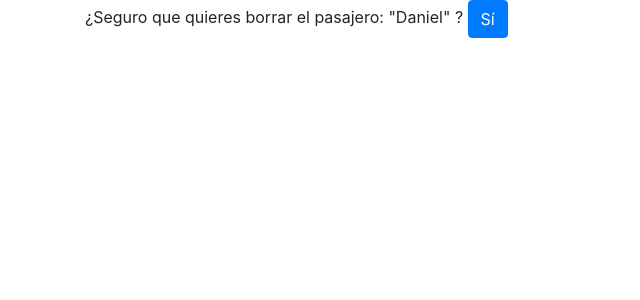
After one commit to Zaexv/Martians-websample, a Django app: template marcianos/templates/pasajero/borrar_pasajero.html in a window 1280 px wide. The commit adds this page. Shown: the top 300 px of the page, without its empty margins (0-640 px from the left). Run offline with Django 3.2, Linux system fonts and the light colour scheme; the template is opened without the code that fills it: values that come from a table or form of the project are taken from there, others are empty; data comes from the database, SQL or seed files in the repository; both versions use the stored data as it was after the commit; some libraries are stand-ins or nearby versions.

Commit message:
[ADD]: Delete Pasajeros

```diff
--- /dev/null
+++ b/marcianos/templates/pasajero/borrar_pasajero.html
@@ -0,0 +1,16 @@
+<!DOCTYPE html>
+<html>
+  <head>
+    <meta charset="utf-8">
+    <link rel="stylesheet" href="https://maxcdn.bootstrapcdn.com/bootstrap/4.0.0-beta.2/css/bootstrap.min.css">
+    <title>Borrar Pasajero</title>
+  </head>
+  <body>
+    <div class="container">
+      <form method="post">{% csrf_token %}
+        ¿Seguro que quieres borrar el pasajero: "{{ object.nombre }}" ?
+        <input class="btn btn-primary" type="submit" value="Sí" />
+      </form>
+    </div>
+  </body>
+</html>
--- a/marcianos/templates/pasajero/lista.html
+++ b/marcianos/templates/pasajero/lista.html
@@ -14,6 +14,7 @@
             <li>
               <p>ID Pasajero: {{ Pasajero.pk }}</p>
               <p>Nombre: {{ Pasajero.nombre }}</p>
+                <a class="btn btn-danger" href='{% url "pasajero_delete" Pasajero.pk %}'>Borrar</a>
             </li>
           {% endfor %}
         </ul>
--- a/marcianosISI/urls.py
+++ b/marcianosISI/urls.py
@@ -29,4 +29,5 @@ urlpatterns = [
     path(r'aeronave/delete(?P<pk>\d+)$', views.aeronave_delete, name ='aeronave_delete'),
     path(r'pasajero/create$', views.pasajero_create, name='pasajero_create'),
     path(r'pasajero/list', views.pasajero_list, name='pasajero_list'),
+    path(r'pasajero/delete(?P<pk>\d+)$', views.pasajero_delete, name='pasajero_delete'),
 ]
```
Also changed, not shown: marcianos/views.py (+7 -0 lines), db.sqlite3.
